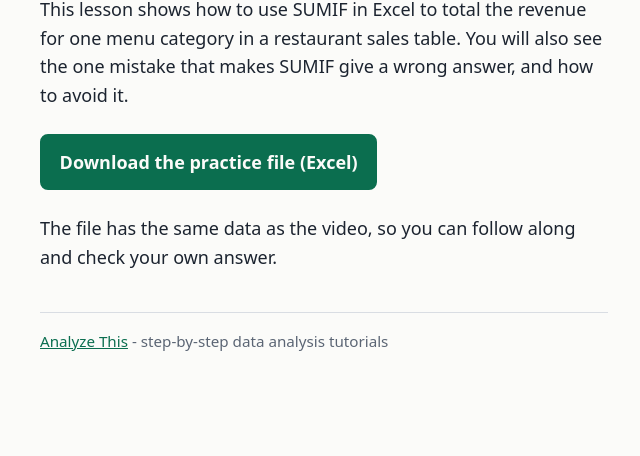
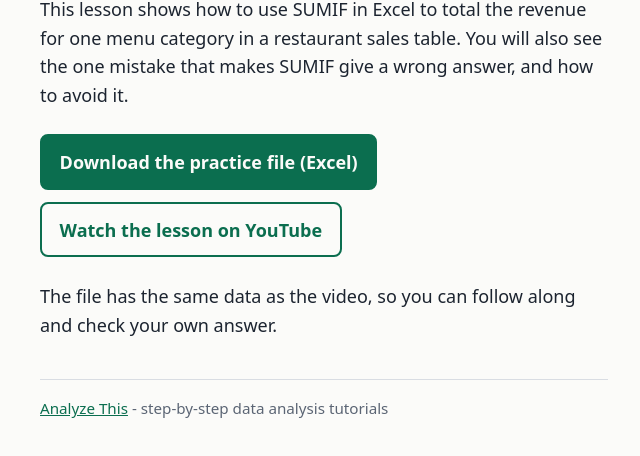
Before and after one commit to AnalyzeThis-Hub/AnalyzeThis-Hub.github.io, a plain HTML site: page lesson/excel-040.html in a window 1280 px wide. Shown: the part 148-604 px from the top of the page, without its empty margins (316-956 px from the left). Drawn offline with Linux system fonts and the light colour scheme.

Commit message:
Lesson page for excel-040

```diff
--- a/lesson/excel-040.html
+++ b/lesson/excel-040.html
@@ -25,7 +25,7 @@
   <p>This lesson shows how to use SUMIF in Excel to total the revenue for one menu category in a restaurant sales table. You will also see the one mistake that makes SUMIF give a wrong answer, and how to avoid it.</p>
   <p>
     <a class="btn main" href="../excel-040-practice.xlsx" download>Download the practice file (Excel)</a>
-
+    <a class="btn" href="https://www.youtube.com/watch?v=BnUod3ACqp0">Watch the lesson on YouTube</a>
   </p>
   <p>The file has the same data as the video, so you can follow along and check your own answer.</p>
   <footer><a href="../index.html">Analyze This</a> - step-by-step data analysis tutorials</footer>
```
